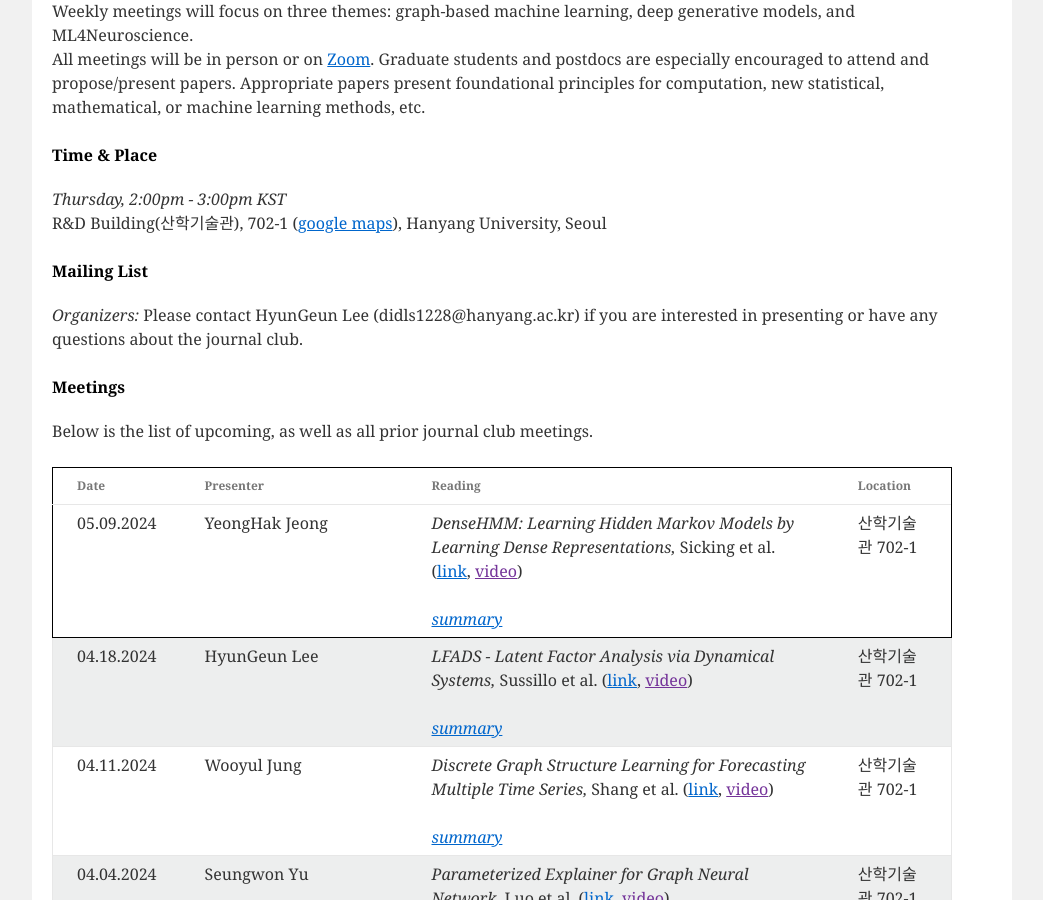
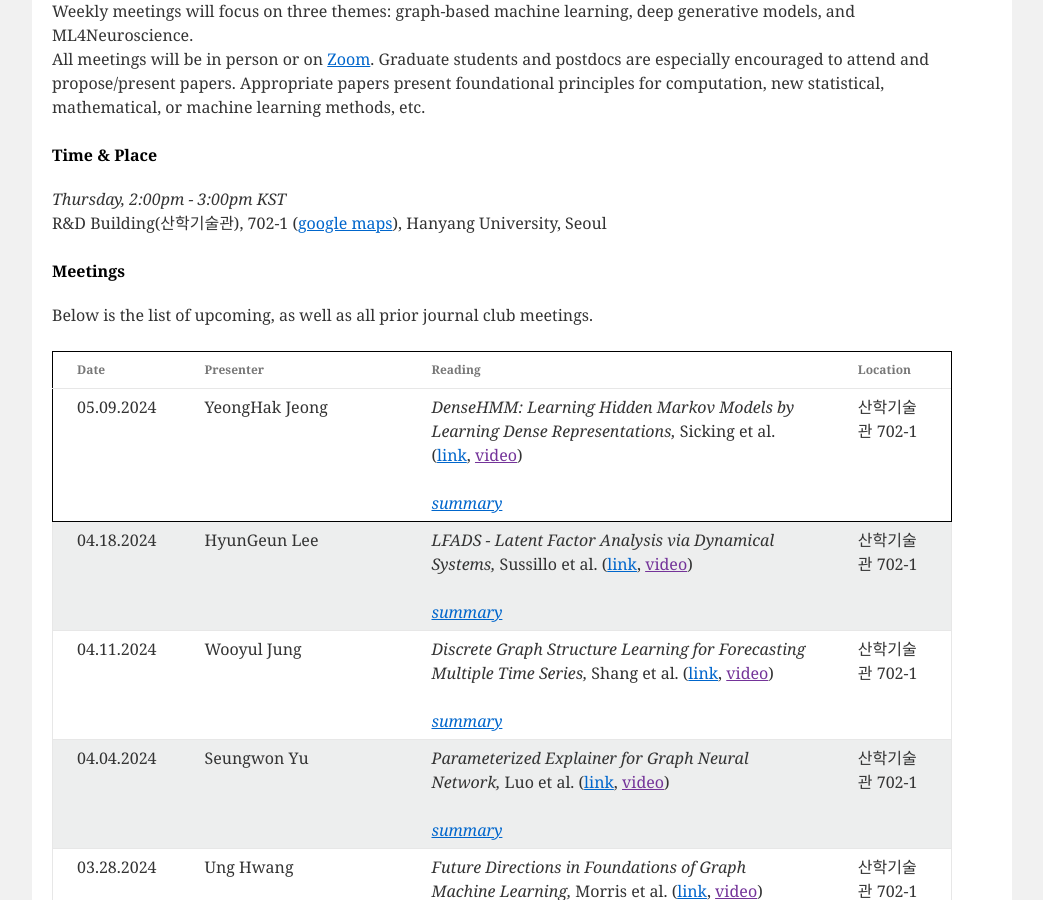
Before and after one commit to niai-lab/GraphML-JC, a Jekyll site: the page built from index.html, in a window 1280 px wide and 900 px high, scrolled down 379 px. Shown: the whole window, without its empty margins (118-1161 px from the left). Built offline with Jekyll 4.4.1, drawn with Linux system fonts in a browser that asks for light colours.

Commit message:
Update index.html

```diff
--- a/index.html
+++ b/index.html
@@ -23,13 +23,6 @@ title: Machine Learning Journal Club
     {{site.roomH}} (<a href="{{site.roomHurl}}">google maps</a>), Hanyang University, Seoul <br>
   </p>
 
-
-  <h4><b>Mailing List</b></h4>
-  <p>
-  <i>Organizers:</i>
-    Please contact HyunGeun Lee (didls1228@hanyang.ac.kr) if you are interested in presenting or have any questions about the journal club.
-  </p>
-
   <!-- Meetings -->
   <h4><b>Meetings</b></h4>
   <p>Below is the list of upcoming, as well as all prior journal club meetings.</p>
```
